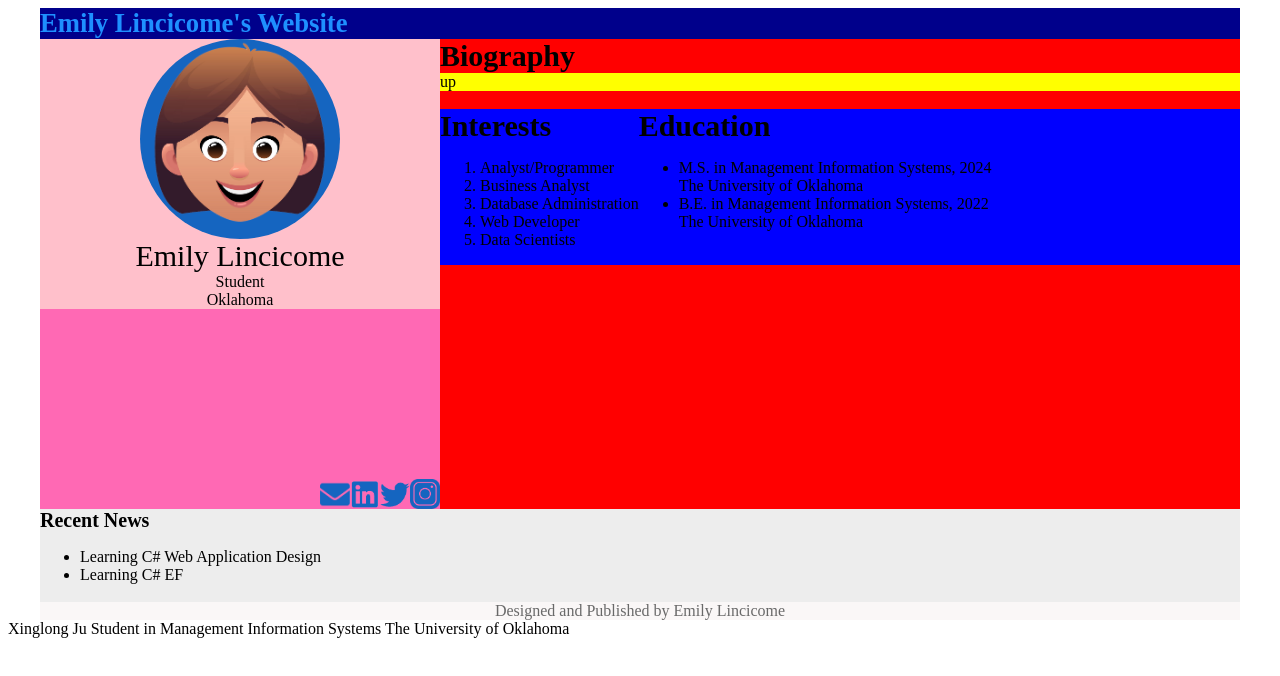
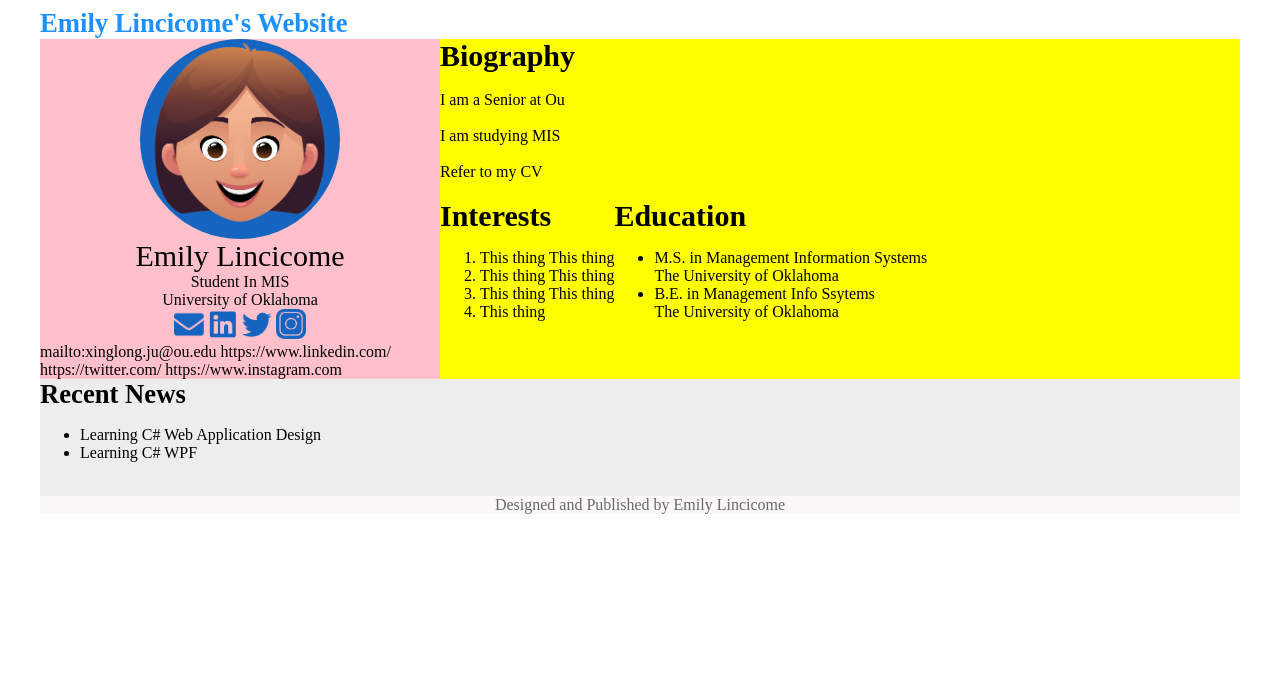
Before and after one commit to emily4nne/emily4nne.github.io, a plain HTML site: page 1023/index.html in a window 1280 px wide. Drawn offline with Linux system fonts and the light colour scheme.

Commit message:
practice
p

```diff
--- a/1023/index.html
+++ b/1023/index.html
@@ -1,121 +1,217 @@
-<html >
+<html>
 <head>
-    <title>[] Emily Lincicome October 23, 2023 Exam 2 Practice</title>
+    <title>practice</title>
+
     <style>
 
         #main
         {
-            background-color:orchid;
             width:1200px;
             margin-left:auto;
             margin-right:auto;
-
         }
 
-        #h
-        {
-            background-color:darkblue;
+        #header {
 
+            color: dodgerblue;
+            font-size: 20pt;
+            font-weight: bold;
         }
 
-        #b1
-        {
-            background-color:lightgreen;
+        #b1 {
+            background-color: orange;
             display:flex;
             flex-direction:row;
         }
 
-        #b2
-        {
+        #b2 {
             background-color:#ededed;
-
         }
 
-        #f
-        {
+        #f {
             background-color:#faf7f7;
+            text-align:center;
             color:dimgrey;
-            display:flex;
-            flex-direction:column;
-            align-items:center;
-        }
-
-        .t
-        {
-            font-size:30px;
-            font-weight:bold;
         }
 
         #left
         {
             background-color:pink;
             width:400px;
+            display:flex;
+            flex-direction:column;
+            justify-content:center;
+            align-items:center;
         }
+
         #right
         {
-            background-color:red;
+            background-color:yellow;
             width:800px;
         }
         #up
         {
-            background-color:yellow;
+
         }
         #down
         {
-            background-color:blue;
             display:flex;
             flex-direction:row;
         }
-        #links
-        {
-            background-color:hotpink;
-           width:400px;
-           height:200px;
-           display:flex;
-           flex-direction:row;
-           justify-content:end;
-           align-items:end;
-        }
+
+
+
+
 
     </style>
 
 
 
 </head>
+
 <body>
 
     <div id="main">
-        <div id="h">
-            <span style="color:dodgerblue;font-size:20pt;font-weight:bold;">Emily Lincicome's Website</span>
-
+        <div id="header">
+            Emily Lincicome's Website
         </div>
 
         <div id="b1">
-            <div id="left" style="display:flex;flex-direction:column;justify-content:center;align-items:center;">
+            <div id="left">
+                <img src="static/head2 (1).png" style="width:200px;border-radius:50%;" />
+                <span style="font-size:30px;">Emily Lincicome</span>
                 <div>
-                    <img src="static/head2 (1).png" style="width:200px;border-radius:50%;" />
+
+                    Student In MIS
                 </div>
+                <div>
 
-                <div style="font-size:30px;">
-                    Emily Lincicome
+                    University of Oklahoma
                 </div>
 
                 <div>
-                    Student
+
+                    <img src="static/email.png" style="width:30px;" />
+                    <a href="" target="_blank"> </a>
+
+                    <a href="https://www.linkedin.com/" target="_blank"> <img src="static/linkedin.png" style="width:30px;" /></a>
+                    <img src="static/twitter.png" style="width:30px;" />
+                    <img src="static/instagram.png" style="width:30px;" />
                 </div>
 
-                <div>
-                    Oklahoma
+                mailto:xinglong.ju@ou.edu
+
+
+                https://www.linkedin.com/
+                https://twitter.com/
+                https://www.instagram.com
+
+            </div>
+
+
+            <div id="right">
+                <div id="up">
+                    <span style="font-weight:bold;font-size:30px;">Biography</span>
+                    <br /><br />
+                    I am a Senior at Ou
+                          <br /> <br />
+                    I am studying MIS
+                    <br /><br />
+                    Refer to my CV
+                          <br /> <br />
+
                 </div>
-                <div id="links">
-                    <a href="mailto:xinglong.ju@ou.edu" target="_blank"><img src="static/email.png" style="width:30px;" /></a>
-                    <a href="https://www.linkedin.com/" target="_blank">
-                        <img src="static/linkedin.png" style="width:30px;" />
-                    </a>
-                    <a href="https://twitter.com/" target="_blank">
-                        <img src="static/twitter.png" style="width:30px;" />
-                    </a>
-                    <a href="https://www.instagram.com" target="_blank"><img src="static/instagram.png" style="width:30px;" /></a>
+
+                <div id="down">
+                    <div>
+                        <span style="font-weight:bold;font-size:30px;">Interests</span>
+                        <ol>
+                            <li>This thing This thing</li>
+                            <li>This thing This thing</li>
+                            <li>This thing This thing</li>
+                            <li>This thing</li>
+                        </ol>
+                    </div>
+                    <div>
+                        <span style="font-weight:bold;font-size:30px;">Education</span>
+                        <ul>
+                            <li>M.S. in Management Information Systems</li>
+                            The University of Oklahoma
+                            <li>B.E. in Management Info Ssytems</li> The University of Oklahoma
+                        </ul>
+                    </div>
+                </div>
+
+            </div>
+        </div>
+
+        <div id="b2">
+            <span style="font-weight:bold;font-size:20pt;">Recent News</span>
+            <ul>
+                <li>Learning C# Web Application Design</li>
+                <li>Learning C# WPF</li>
+            </ul>
+            <br />
+        </div>
+
+        <div id="f">
+            Designed and Published by Emily Lincicome
+        </div>
+
+    </div>
+
+</body>
+
+
+</html>
+
+<!--
+
+    <img src="static/email.png" style="width:30px;" />
+ <img src="static/linkedin.png" style="width:30px;" />
+    <img src="static/twitter.png" style="width:30px;" />
+  <img src="static/instagram.png" style="width:30px;" />
+
+
+    Xinglong Ju's Website
+
+Xinglong Ju
+Student in Management Information Systems
+The University of Oklahoma
+
+
+Biography
+
+I am a Senior student in Management Information Systems at The University of Oklahoma. I am on the 2022/2023 job market.
+
+My study focuses on data analytics and I am good at programming (Console, Desktop and Web Applications) and databases management.
+
+For more information, please refer to my CV.
+
+
+Interests
+
+Analyst/Programmer
+Business Analyst
+Database Administration
+Web Developer
+Data Scientists
+
+Education
+
+M.S. in Management Information Systems, 2024
+The University of Oklahoma
+
+B.E. in Management Information Systems, 2022
+The University of Oklahoma
+
+
+Recent News
+
+Learning C# Web Application Design
+Learning C# EF
+
+Designed and Published by Xinglong Ju
 
 
 
@@ -124,112 +220,4 @@
 
 
 
-
-
-                </div>
-
-            </div>
-
-
-            <div id="right">
-                <span class="t">Biography</span>
-
-                <div id="up">
-                    up
-                </div>
-                <br />
-
-                <div id="down">
-                    <div>
-                        <span class="t">Interests</span>
-                        <ol>
-                            <li>Analyst/Programmer</li>
-                            <li>Business Analyst</li>
-                            <li> Database Administration</li>
-                            <li>Web Developer</li>
-                            <li>
-                                Data Scientists
-                            </li>
-                        </ol>
-
-
-
-
-                    </div>
-
-                    <div>
-                        <span class="t">Education</span>
-                        <ul>
-                            <li>
-                                M.S. in Management Information Systems, 2024
-                                <br />
-                                The University of Oklahoma
-                            </li>
-                            <li>
-                                B.E. in Management Information Systems, 2022
-                                <br />
-                                The University of Oklahoma
-                            </li>
-                        </ul>
-
-
-
-
-
-
-                    </div>
-
-                </div>
-
-
-
-
-
-
-            </div>
-
-        </div>
-
-        <div id="b2">
-            <span style="font-weight:bold;font-size:20px;">
-                Recent News
-            </span>
-            <ul style="margin-bottom:0px;">
-                <li>Learning C# Web Application Design</li>
-                <li>Learning C# EF</li>
-            </ul>
-            <br />
-
-
-
-        </div>
-
-        <div id="f">
-            <span>Designed and Published by Emily Lincicome</span>
-
-
-        </div>
-
-
-    </div>
-
-
-
-
-
-    Xinglong Ju
-    Student in Management Information Systems
-    The University of Oklahoma
-
-
-
-
-
-
-
-
-
-
-
-</body>
-</html>
+    -->
```
